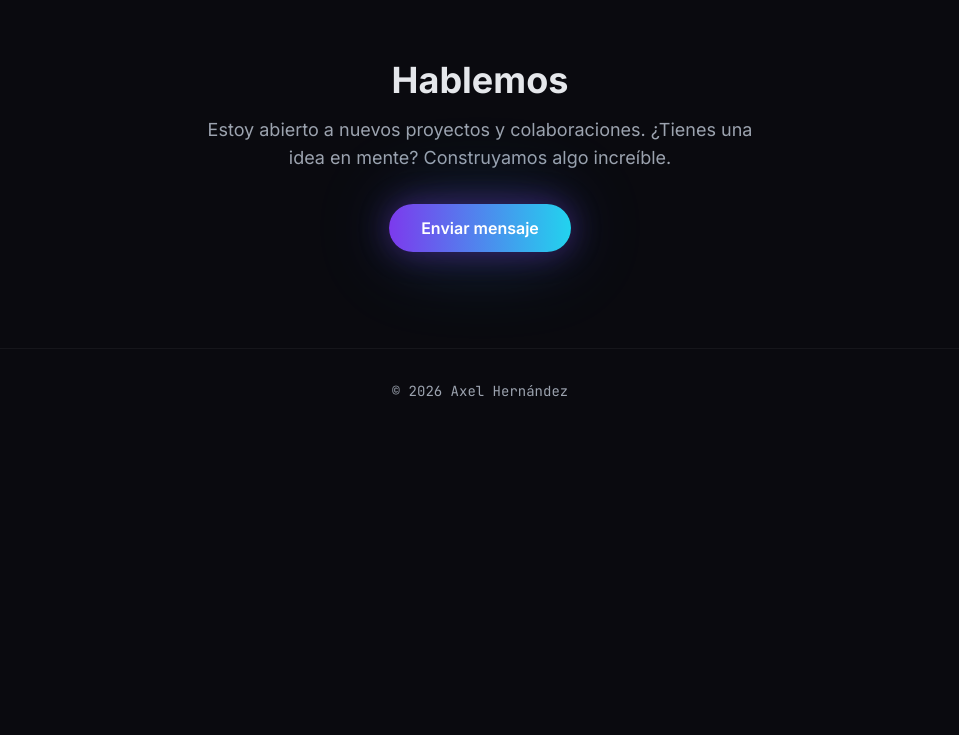
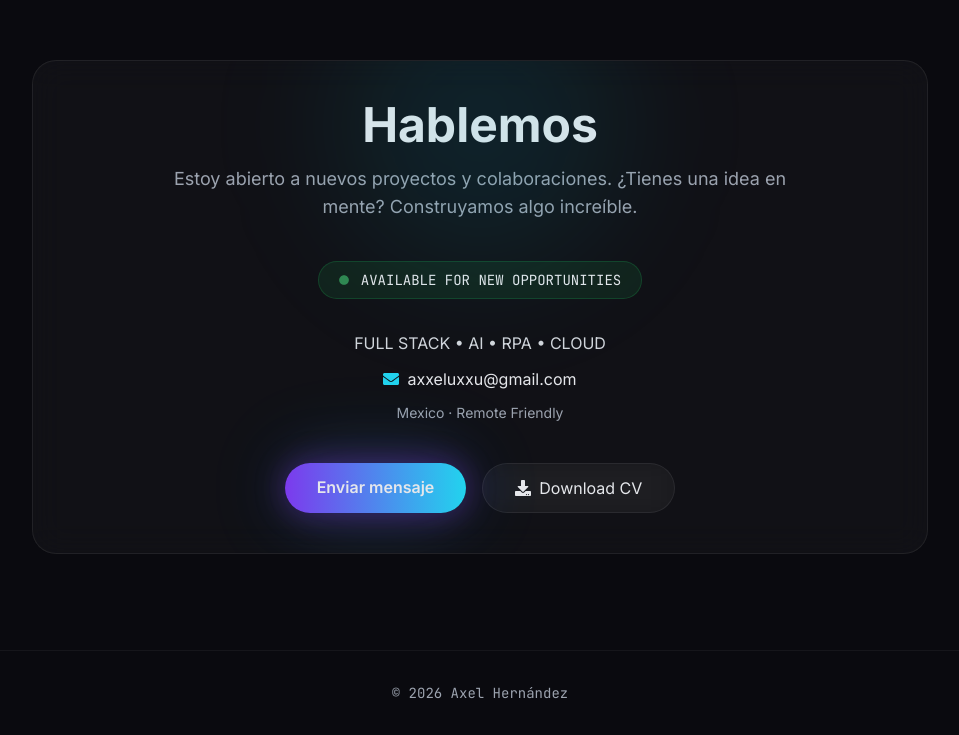
Before and after one commit to axelgh-dev/AxelHernandezDev, a React (Vite) app: page / in a window 1280 px wide. Shown: the part 6631-7366 px from the top of the page, without its empty margins (160-1119 px from the left). Before the commit the page ends 7064 px from the top, so only its background shows below. Built offline with nearby package versions, Linux system fonts and the light colour scheme.

Commit message:
[FEATURE] Contact

```diff
--- a/src/components/Contact.jsx
+++ b/src/components/Contact.jsx
@@ -1,16 +1,153 @@
+import { motion } from "framer-motion";
+import {
+  FaEnvelope,
+  FaDownload,
+  FaCircle,
+} from "react-icons/fa";
+
 export default function Contact({ t, meta }) {
   return (
-    <section id="contact" className="py-24 px-6 border-t border-white/5">
-      <div className="max-w-4xl mx-auto text-center">
-        <h3 className="text-4xl font-bold mb-4">{t.contact.title}</h3>
-        <p className="text-muted text-lg mb-8 max-w-xl mx-auto">{t.contact.body}</p>
-        <a
-          href={`mailto:${meta.email}`}
-          className="inline-block bg-gradient-to-r from-accent to-accent2 text-white font-semibold px-8 py-3 rounded-full hover:opacity-90 transition glow"
+    <section
+      id="contact"
+      className="
+        py-24
+        px-6
+        border-t
+        border-white/5
+      "
+    >
+      <motion.div
+        className="max-w-4xl mx-auto"
+        initial={{
+          opacity: 0,
+          y: 40,
+        }}
+        whileInView={{
+          opacity: 1,
+          y: 0,
+        }}
+        viewport={{ once: true }}
+        transition={{ duration: 0.7 }}
+      >
+        <div
+          className="
+            glass-card
+            rounded-3xl
+            p-10
+            text-center
+            relative
+            overflow-hidden
+          "
         >
-          {t.contact.cta}
-        </a>
-      </div>
+          {/* Glow */}
+
+          <div className="absolute -top-20 left-1/2 -translate-x-1/2 w-72 h-72 rounded-full bg-cyan-500/10 blur-3xl" />
+
+          <h3 className="text-5xl font-bold mb-4">
+            {t.contact.title}
+          </h3>
+
+          <p className="text-muted text-lg max-w-2xl mx-auto mb-10">
+            {t.contact.body}
+          </p>
+
+          {/* STATUS */}
+
+          <div
+            className="
+              inline-flex
+              items-center
+              gap-3
+              px-5
+              py-2
+              rounded-full
+              bg-green-500/10
+              border
+              border-green-500/20
+              mb-8
+            "
+          >
+            <motion.div
+              animate={{
+                opacity: [1, 0.3, 1],
+              }}
+              transition={{
+                duration: 1.5,
+                repeat: Infinity,
+              }}
+            >
+              <FaCircle
+                size={10}
+                className="text-green-400"
+              />
+            </motion.div>
+
+            <span className="text-sm font-mono">
+              AVAILABLE FOR NEW OPPORTUNITIES
+            </span>
+          </div>
+
+          {/* INFO */}
+
+          <div className="space-y-3 mb-10">
+            <p className="text-gray-300">
+              FULL STACK • AI • RPA • CLOUD
+            </p>
+
+            <div className="flex items-center justify-center gap-2">
+              <FaEnvelope className="text-cyan-400" />
+
+              <span>{meta.email}</span>
+            </div>
+
+            <p className="text-sm text-muted">
+              Mexico · Remote Friendly
+            </p>
+          </div>
+
+          {/* BUTTONS */}
+
+          <div className="flex flex-wrap justify-center gap-4">
+            <a
+              href={`mailto:${meta.email}`}
+              className="
+                px-8
+                py-3
+                rounded-full
+                bg-gradient-to-r
+                from-accent
+                to-accent2
+                font-semibold
+                glow
+                hover:scale-105
+                transition
+              "
+            >
+              {t.contact.cta}
+            </a>
+
+            <a
+              href="/Axel-Hernandez-CV.pdf"
+              download
+              className="
+                glass-card
+                px-8
+                py-3
+                rounded-full
+                flex
+                items-center
+                gap-2
+                hover:scale-105
+                transition
+              "
+            >
+              <FaDownload />
+
+              Download CV
+            </a>
+          </div>
+        </div>
+      </motion.div>
     </section>
   );
 }
```
